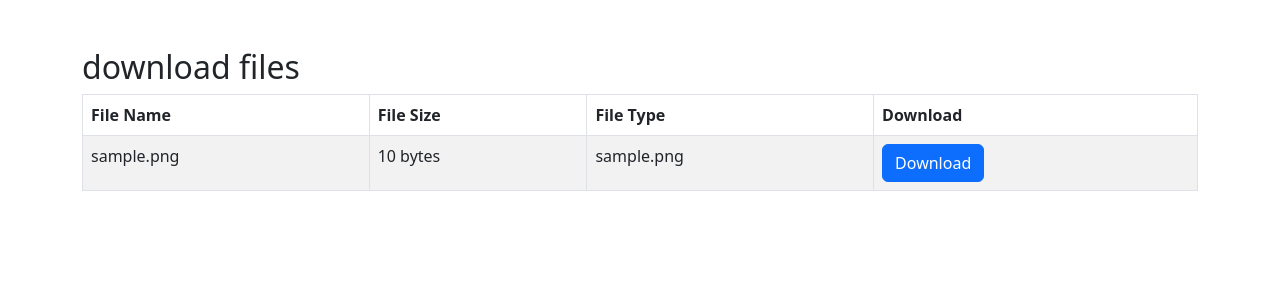
After one commit to MorinkashiNotHere/elserag_backend, a PHP site: page /educator/download.php in a window 1280 px wide. The commit adds this page. Shown: the top 300 px of the page. Run offline with PHP 8.4, Linux system fonts and the light colour scheme; tables that the repository leaves empty hold one stand-in row (values such as "Sample post").

Commit message:
update upload download and database

```diff
--- /dev/null
+++ b/educator/download.php
@@ -0,0 +1,79 @@
+<?php
+//database connection details
+
+$db_host = "localhost";
+$db_user = "root";
+$db_pass = "";
+$db_name = "elserag";
+
+ $conn = new mysqli($db_host, $db_user, $db_pass, $db_name);
+
+
+ if ($conn->connect_error) {
+                    die("Connection failed: " . $conn->connect_error);
+                }
+
+ //Fetch the uploaded files from the database
+
+ $sql = "SELECT *FROM upload_material";
+ $result = $conn->query($sql);
+
+?>
+
+
+<!DOCTYPE html>
+<html>
+<head>
+	<meta charset="utf-8">
+	<meta name="viewport" content="width=device-width, initial-scale=1">
+	<title>download files</title>
+	<script src="https://code.jquery.com/jquery-3.5.1.slim.min.js"></script>
+    <script src="https://cdn.jsdelivr.net/npm/@popperjs/core@2.9.1/dist/umd/popper.min.js"></script>
+    <script src="https://cdn.jsdelivr.net/npm/bootstrap@5.3.0/dist/js/bootstrap.min.js"></script>
+	<link rel="stylesheet" href="https://cdn.jsdelivr.net/npm/bootstrap@5.3.0/dist/css/bootstrap.min.css">
+</head>
+<body>
+
+	<div class="container mt-5">
+        <h2>download files</h2>
+        <table class="table table-bordered table-striped">
+            <thead>
+                <tr>
+                    <th>File Name</th>
+                    <th>File Size</th>
+                    <th>File Type</th>
+                    <th>Download</th>
+                </tr>
+            </thead>
+            <tbody>
+                <?php
+                // Display the uploaded files and download links
+                if ($result->num_rows > 0) {
+                    while ($row = $result->fetch_assoc()) {
+                        $file_path = "uploads/" . $row['filename'];
+                        ?>
+                        <tr>
+                            <td><?php echo $row['filename']; ?></td>
+                            <td><?php echo $row['filesize']; ?> bytes</td>
+                            <td><?php echo $row['filetype']; ?></td>
+                            <td><a href="<?php echo $file_path; ?>" class="btn btn-primary" download>Download</a></td>
+                        </tr>
+                        <?php
+                    }
+                } else {
+                    ?>
+                    <tr>
+                        <td colspan="4">No files uploaded yet.</td>
+                    </tr>
+                    <?php
+                }
+                ?>
+            </tbody>
+        </table>
+    </div>
+</body>
+</html>
+
+<?php
+$conn->close();
+?>
--- a/educator/index.php
+++ b/educator/index.php
@@ -14,6 +14,12 @@ echo "<input type='file' name='file' id='file'>";
 echo "<input type='hidden' name='educator_id' value='$user_id'>";
 echo "<input type='hidden' name='material_id' value='$material_id'>";
 echo "<input type='hidden' name='group_id' value='$group_id'>";
+
+echo " <select id='file_subject' name='file_subject'>
+            <option value='Exam'>Exam</option>
+            <option value='exercise'>exercise</option>
+            <option value='learning'>learning</option>
+        </select> "	;
 
 echo "<button type='submit'>Upload file</button>";
 
--- a/educator/upload.php
+++ b/educator/upload.php
@@ -1,8 +1,10 @@
 <?php
 if ($_SERVER["REQUEST_METHOD"] == "POST") {
+
     $educator_id = $_POST['educator_id'];
     $material_id = $_POST['material_id'];
     $group_id = $_POST['group_id'];
+    $file_subject = $_POST['file_subject'];
 
     if (isset($_FILES["file"]) && $_FILES["file"]["error"] == 0) {
         $target_dir = "uploads/";
@@ -19,6 +21,7 @@ if ($_SERVER["REQUEST_METHOD"] == "POST") {
                 $filename = $_FILES["file"]["name"];
                 $filesize = $_FILES["file"]["size"];
                 $filetype = $_FILES["file"]["type"];
+                $upload_date = date("Y-m-d H:i:s"); // Current date and time
 
                 $db_host = "localhost";
                 $db_user = "root";
@@ -31,7 +34,7 @@ if ($_SERVER["REQUEST_METHOD"] == "POST") {
                     die("Connection failed: " . $conn->connect_error);
                 }
 
-                $sql = "INSERT INTO upload_material (filename, filesize, filetype, educator_id, material_id, group_id) VALUES ('$filename', $filesize, '$filetype', $educator_id, $material_id, $group_id)";
+                $sql = "INSERT INTO upload_material (filename, filesize, filetype, educator_id, material_id, group_id, file_subject, date) VALUES ('$filename', $filesize, '$filetype', $educator_id, $material_id, $group_id, '$file_subject', '$upload_date')";
 
                 if ($conn->query($sql) === TRUE) {
                     echo "The file " . basename($_FILES["file"]["name"]) . " has been uploaded, and the information has been stored in the database.";
```
Also changed, not shown: elserag.sql (+5 -10 lines).
